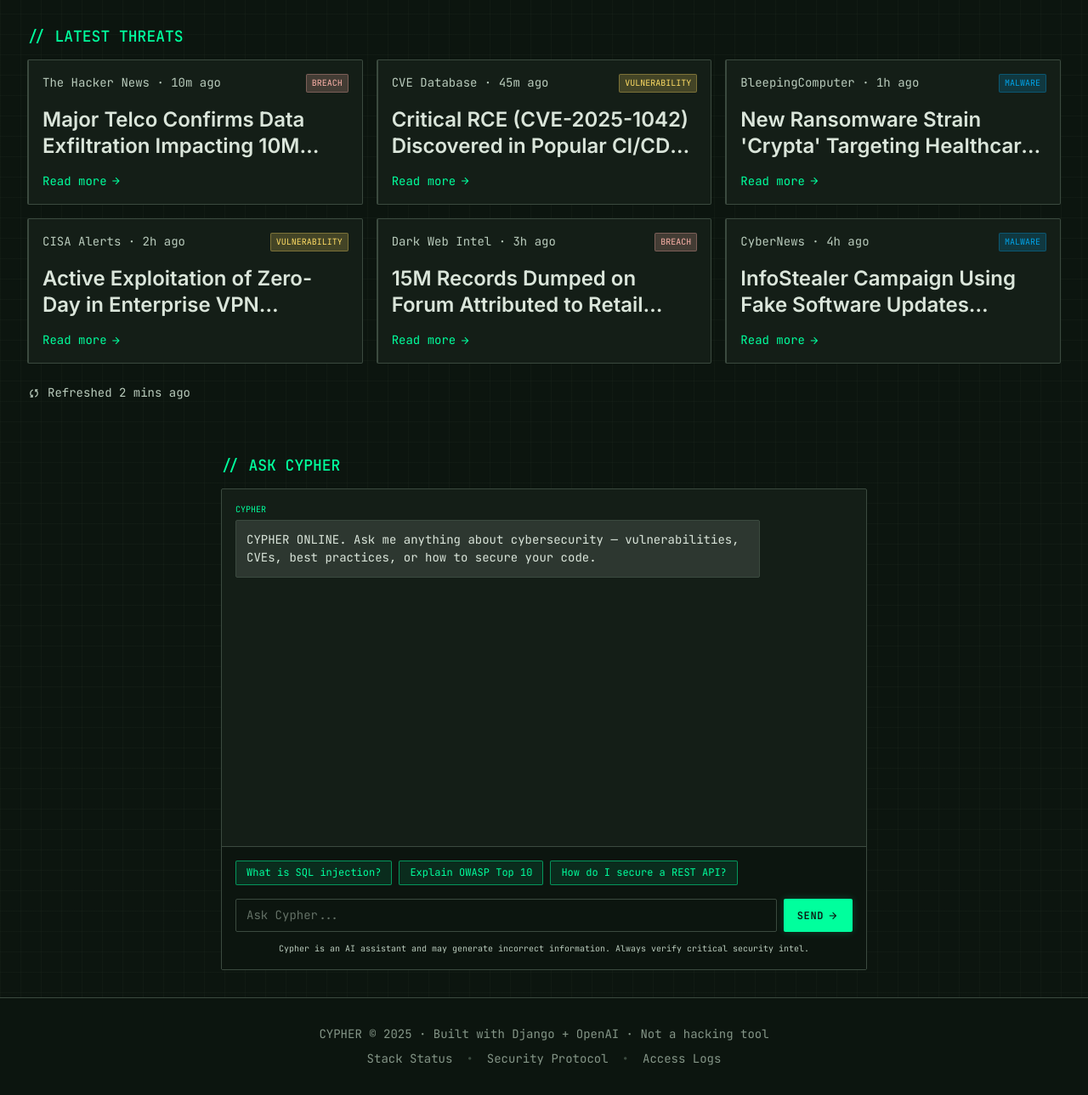
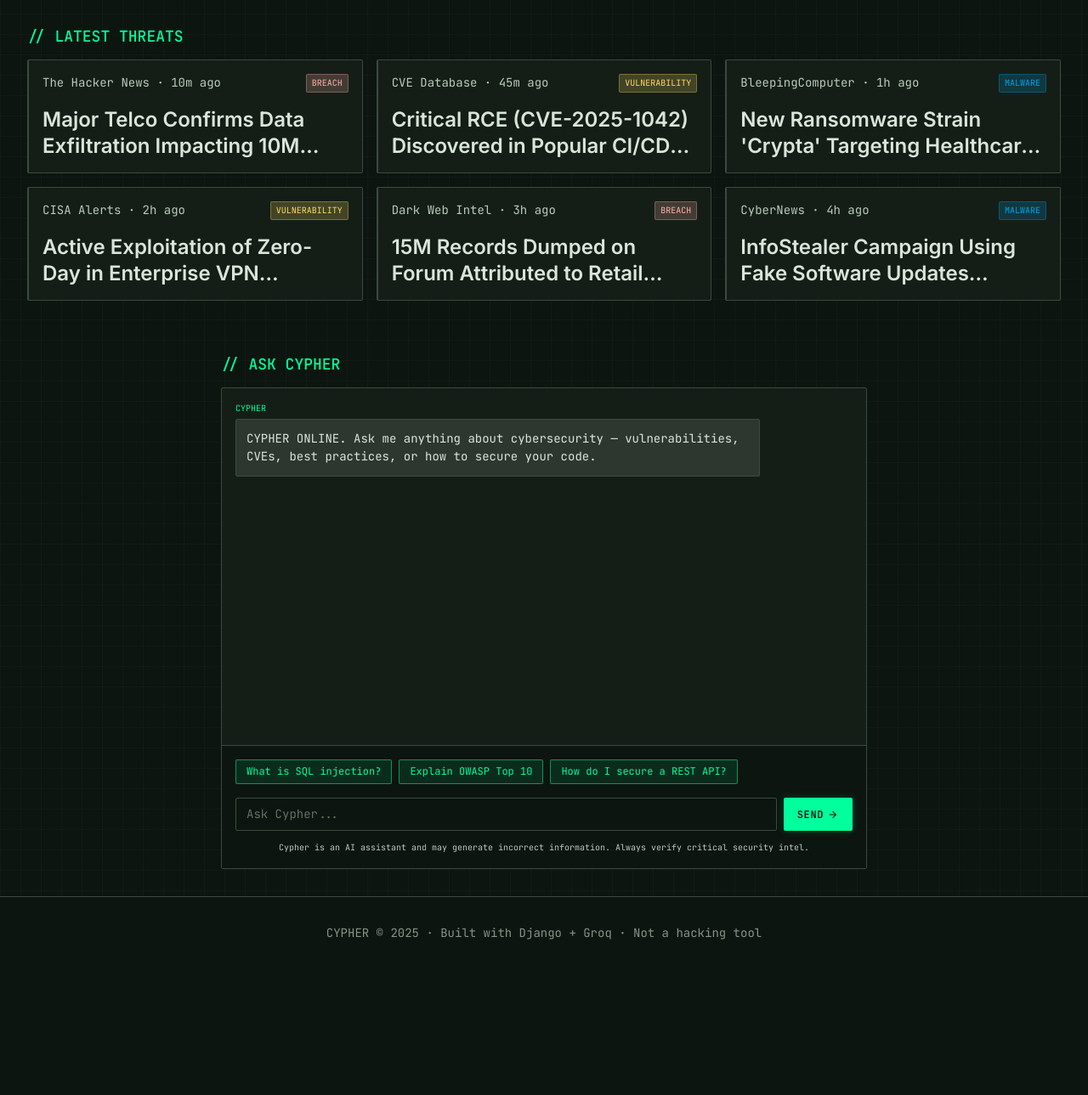
Before and after one commit to Dhawal-Menaria/Cypher, a Django app: page / in a window 1280 px wide. Shown: the part 56-1345 px from the top of the page at 85% size. After the commit the page ends 1162 px from the top, so only its background shows below. Run offline with Django 5.2, Linux system fonts and the light colour scheme; some libraries are stand-ins or nearby versions.

Commit message:
FINAL COMMIT

```diff
--- a/chatbot/views.py
+++ b/chatbot/views.py
@@ -38,48 +38,42 @@ def home(request):
             'time_ago': '10m ago',
             'badge_type': 'BREACH',
             'badge_classes': 'bg-error/20 text-error border border-error/30',
-            'title': 'Major Telco Confirms Data Exfiltration Impacting 10M Users',
-            'read_more': '#'
+            'title': 'Major Telco Confirms Data Exfiltration Impacting 10M Users'
         },
         {
             'source': 'CVE Database',
             'time_ago': '45m ago',
             'badge_type': 'VULNERABILITY',
             'badge_classes': 'bg-tertiary-container/20 text-tertiary-container border border-tertiary-container/30',
-            'title': 'Critical RCE (CVE-2025-1042) Discovered in Popular CI/CD Pipeline',
-            'read_more': '#'
+            'title': 'Critical RCE (CVE-2025-1042) Discovered in Popular CI/CD Pipeline'
         },
         {
             'source': 'BleepingComputer',
             'time_ago': '1h ago',
             'badge_type': 'MALWARE',
             'badge_classes': 'bg-secondary-container/20 text-secondary-container border border-secondary-container/30',
-            'title': "New Ransomware Strain 'Crypta' Targeting Healthcare Sector",
-            'read_more': '#'
+            'title': "New Ransomware Strain 'Crypta' Targeting Healthcare Sector"
         },
         {
             'source': 'CISA Alerts',
             'time_ago': '2h ago',
             'badge_type': 'VULNERABILITY',
             'badge_classes': 'bg-tertiary-container/20 text-tertiary-container border border-tertiary-container/30',
-            'title': 'Active Exploitation of Zero-Day in Enterprise VPN Gateways',
-            'read_more': '#'
+            'title': 'Active Exploitation of Zero-Day in Enterprise VPN Gateways'
         },
         {
             'source': 'Dark Web Intel',
             'time_ago': '3h ago',
             'badge_type': 'BREACH',
             'badge_classes': 'bg-error/20 text-error border border-error/30',
-            'title': '15M Records Dumped on Forum Attributed to Retail Giant',
-            'read_more': '#'
+            'title': '15M Records Dumped on Forum Attributed to Retail Giant'
         },
         {
             'source': 'CyberNews',
             'time_ago': '4h ago',
             'badge_type': 'MALWARE',
             'badge_classes': 'bg-secondary-container/20 text-secondary-container border border-secondary-container/30',
-            'title': 'InfoStealer Campaign Using Fake Software Updates Spreading Rapidly',
-            'read_more': '#'
+            'title': 'InfoStealer Campaign Using Fake Software Updates Spreading Rapidly'
         },
     ]
     return render(request, 'index.html', {'threats': threats})
--- a/templates/base.html
+++ b/templates/base.html
@@ -148,14 +148,7 @@
 
 <!-- Footer -->
 <footer class="w-full py-stack-lg flex flex-col items-center justify-center gap-stack-sm bg-background dark:bg-background border-t border-outline-variant dark:border-outline-variant full-width bottom-0 flat no shadows">
-<p class="font-code-sm text-code-sm text-outline dark:text-outline text-center">CYPHER © 2025 · Built with Django + OpenAI · Not a hacking tool</p>
-<div class="flex gap-stack-md font-code-sm text-code-sm text-outline">
-<a class="hover:text-on-surface transition-colors" href="#">Stack Status</a>
-<span class="text-outline-variant">•</span>
-<a class="hover:text-on-surface transition-colors" href="#">Security Protocol</a>
-<span class="text-outline-variant">•</span>
-<a class="hover:text-on-surface transition-colors" href="#">Access Logs</a>
-</div>
+<p class="font-code-sm text-code-sm text-outline dark:text-outline text-center">CYPHER © 2025 · Built with Django + Groq · Not a hacking tool</p>
 </footer>
 
 
--- a/templates/index.html
+++ b/templates/index.html
@@ -15,13 +15,8 @@
                     <span class="font-label-caps text-[10px] px-1.5 py-0.5 rounded {{ threat.badge_classes }}">{{ threat.badge_type }}</span>
                 </div>
                 <h3 class="font-headline-md text-headline-md text-on-surface line-clamp-2">{{ threat.title }}</h3>
-                <a class="font-code-sm text-code-sm text-primary-container hover:underline mt-auto flex items-center gap-1 w-fit" href="{{ threat.read_more }}">Read more <span class="material-symbols-outlined text-[14px]">arrow_forward</span></a>
             </article>
             {% endfor %}
-        </div>
-        <div class="flex items-center gap-2 font-code-sm text-code-sm text-on-surface-variant mt-2">
-            <span class="material-symbols-outlined text-[16px]">sync</span>
-            <span>Refreshed 2 mins ago</span>
         </div>
     </section>
 
```
Also changed, not shown: README.md, 1 other file.
